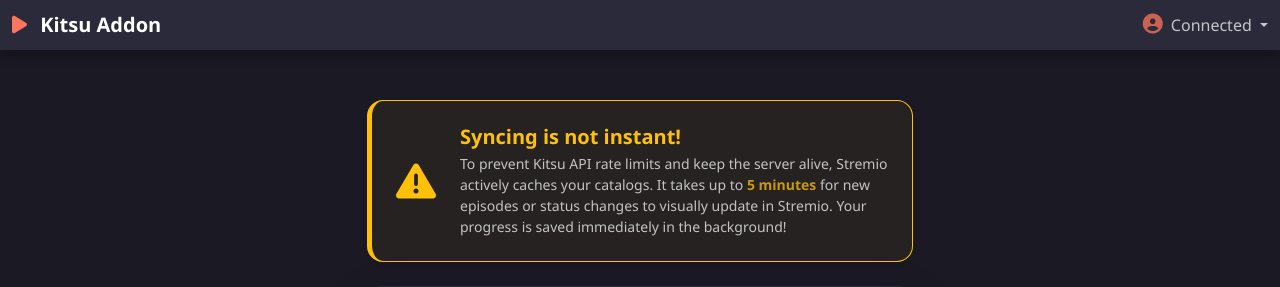
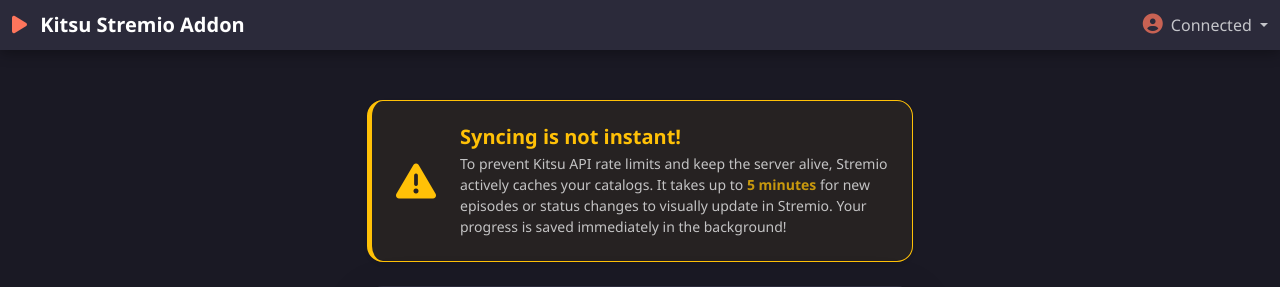
Before and after one commit to mralanbourne/kitsu-stremio-addon, a Python web app: template templates/configure.html in a window 1280 px wide. Shown: the top 287 px of the page. Run offline with Jinja, Linux system fonts and the light colour scheme; the template is opened without the code that fills it, so the values that code supplies are empty.

Commit message:
consistent Branding

```diff
--- a/templates/configure.html
+++ b/templates/configure.html
@@ -3,7 +3,8 @@
 {% block header %}
     <nav class="navbar navbar-dark fixed-top">
         <div class="container-fluid d-flex justify-content-between align-items-center">
-            <span class="navbar-brand mb-0 h1 fw-bolder"><i class="fa-solid fa-play me-2 text-kitsu"></i> Kitsu Addon</span>
+            <span class="navbar-brand mb-0 h1 fw-bolder">
+                <i class="fa-solid fa-play me-2 text-kitsu"></i> Kitsu Stremio Addon </span>
 
             <div class="dropdown">
                 <a class="nav-link dropdown-toggle text-light opacity-75" href="#" role="button" data-bs-toggle="dropdown">
```
